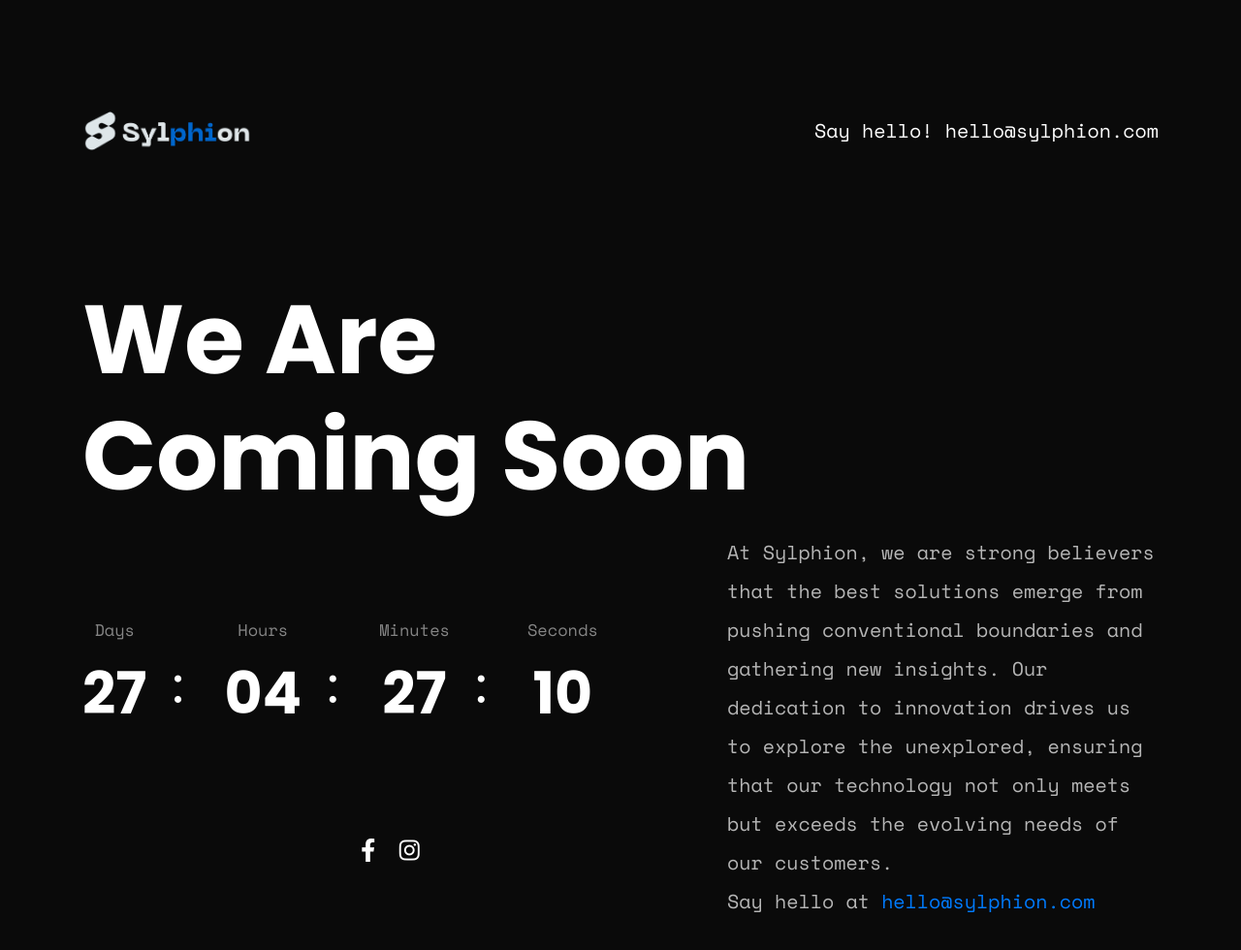
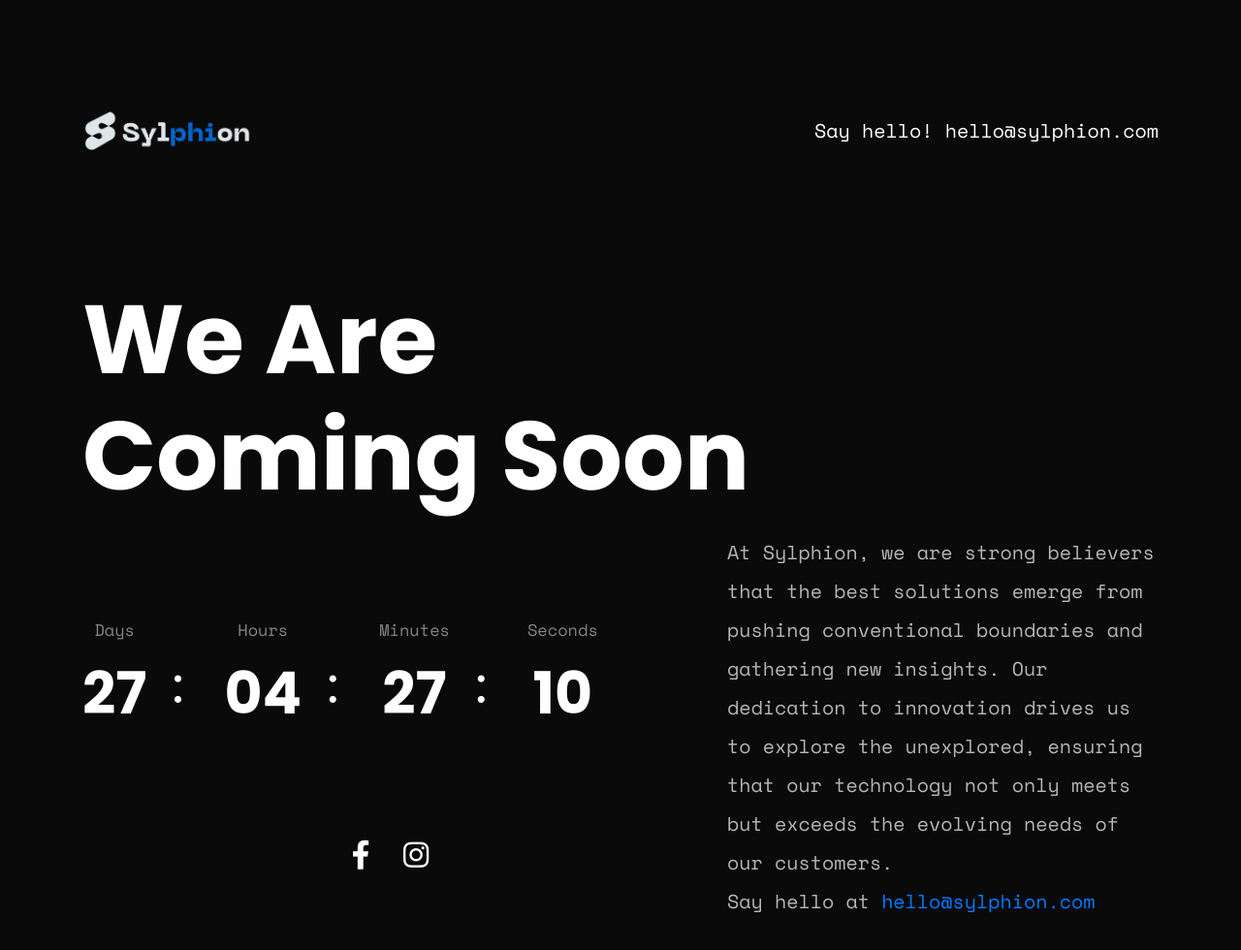
Before and after one commit to sylphiontech/sylphiontech.github.io, a plain HTML site: page index.html in a window 1280 px wide. Shown: the whole page at 97% size. Drawn offline with nearby package versions, Linux system fonts and the light colour scheme.

Commit message:
Update style.css

```diff
--- a/assets/css/style.css
+++ b/assets/css/style.css
@@ -1332,20 +1332,18 @@ main .footer .credit {
     text-align: center;
   }
 }
-
 .social-icons {
     text-align: center;
-    margin-top: 20px;
+    margin-top: 20px; /* Adjust the margin as needed */
 }
 
 .social-icons a {
     color: #fff; /* White color for icons */
-    margin: 0 10px; /* Spacing between icons */
-    font-size: 24px; /* Icon size */
+    margin: 0 15px; /* Spacing between icons, increase if needed */
+    font-size: 30px; /* Larger icon size */
+    transition: color 0.3s ease; /* Smooth transition for hover effect */
 }
 
 .social-icons a:hover {
-    color: #ddd; /* Lighter color on hover */
+    color: #ccc; /* Light grey color on hover */
 }
-
-/*# sourceMappingURL=style.css.map */
```
